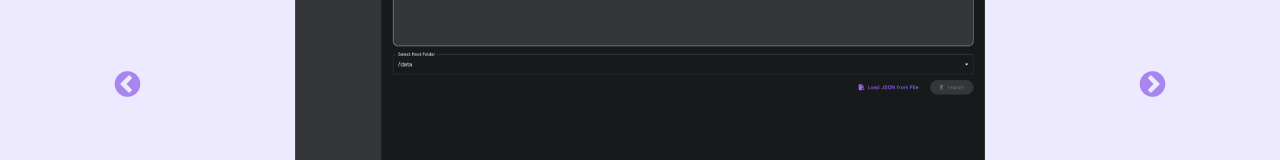
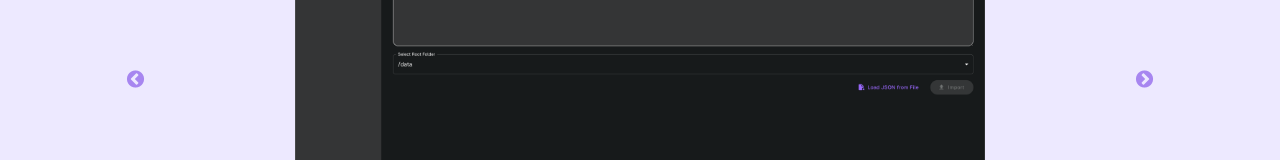
Before and after one commit to talkarr/talkarr-website, a Next.js app: page / in a window 1280 px wide. Shown: the part 224-384 px from the top of the page. Built offline with nearby package versions, Linux system fonts and the light colour scheme; what @mui/material-nextjs would draw is missing.

Commit message:
Remove flickering from image slider

```diff
--- a/src/app/layout.tsx
+++ b/src/app/layout.tsx
@@ -34,8 +34,7 @@ export const generateMetadata = async (): Promise<Metadata> => {
     };
 };
 
-const RootLayout: FC<PropsWithChildren> = ({ children }) => {
-    return (
+const RootLayout: FC<PropsWithChildren> = ({ children }) => (
     <html lang="en" suppressHydrationWarning /*lang={i18n.language}*/>
         <body className={`${geistSans.variable} ${geistMono.variable}`}>
             <AppRouterCacheProvider>
@@ -48,6 +47,5 @@ const RootLayout: FC<PropsWithChildren> = ({ children }) => {
         </body>
     </html>
 );
-};
 
 export default RootLayout;
--- a/src/components/HomeImageCarousel/index.tsx
+++ b/src/components/HomeImageCarousel/index.tsx
@@ -65,27 +65,6 @@ const HomeImageCarousel: FC = () => {
 
     return (
         <Box mt={2} maxWidth="85%" marginX="auto">
-            <style jsx global>
-                {`
-                    .slick-prev:before,
-                    .slick-next:before {
-                        color: ${theme.palette.primary.main} !important;
-                        font-size: 30px;
-                    }
-
-                    .slick-prev {
-                        left: -38px;
-                    }
-
-                    .slick-next {
-                        right: -28px;
-                    }
-
-                    .slick-dots li button:before {
-                        color: ${theme.palette.primary.main} !important;
-                    }
-                `}
-            </style>
             <Slider {...settings}>
                 {imagesWithText.map(({ image, caption }, index) => (
                     // eslint-disable-next-line react/no-array-index-key
--- a/src/global.css
+++ b/src/global.css
@@ -2,3 +2,26 @@
 a {
     text-decoration: none;
 }
+
+/* Slick Carousel Customization */
+.slick-prev:before,
+.slick-next:before {
+    font-size: 30px;
+}
+
+.slick-prev {
+    left: -38px;
+}
+
+.slick-next {
+    right: -28px;
+}
+
+.slick-prev:before,
+.slick-next:before {
+    color: var(--mui-palette-primary-main) !important;
+}
+
+.slick-dots li button:before {
+    color: var(--mui-palette-primary-main) !important;
+}
--- a/src/theme.ts
+++ b/src/theme.ts
@@ -1,6 +1,7 @@
 'use client';
 
 import { createTheme } from '@mui/material';
+import type {} from '@mui/material/themeCssVarsAugmentation';
 
 const theme = createTheme({
     typography: {
```
Lines whose indentation alone changed are shown as unchanged.
